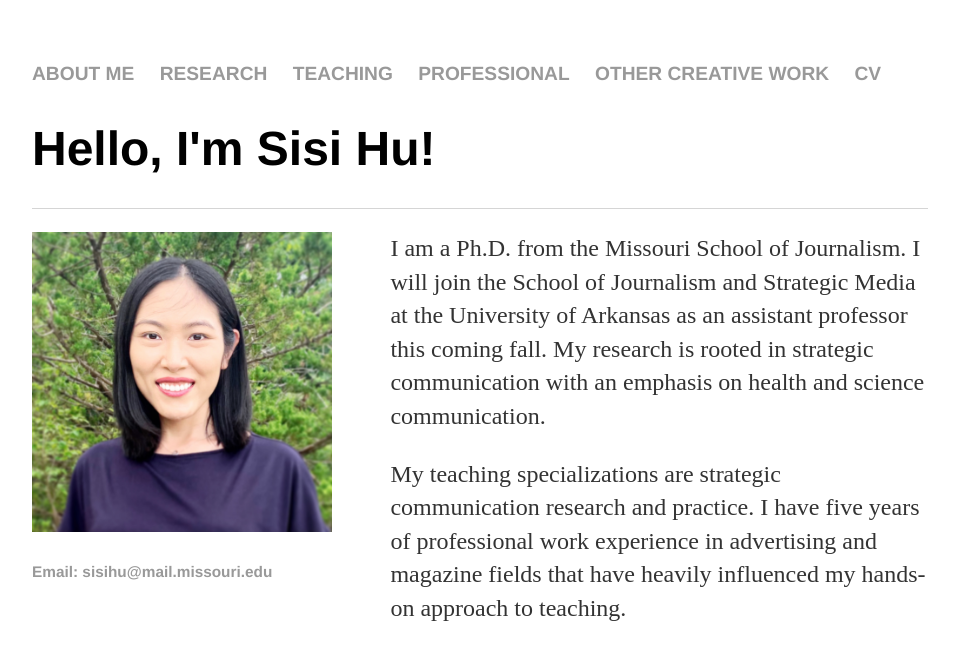
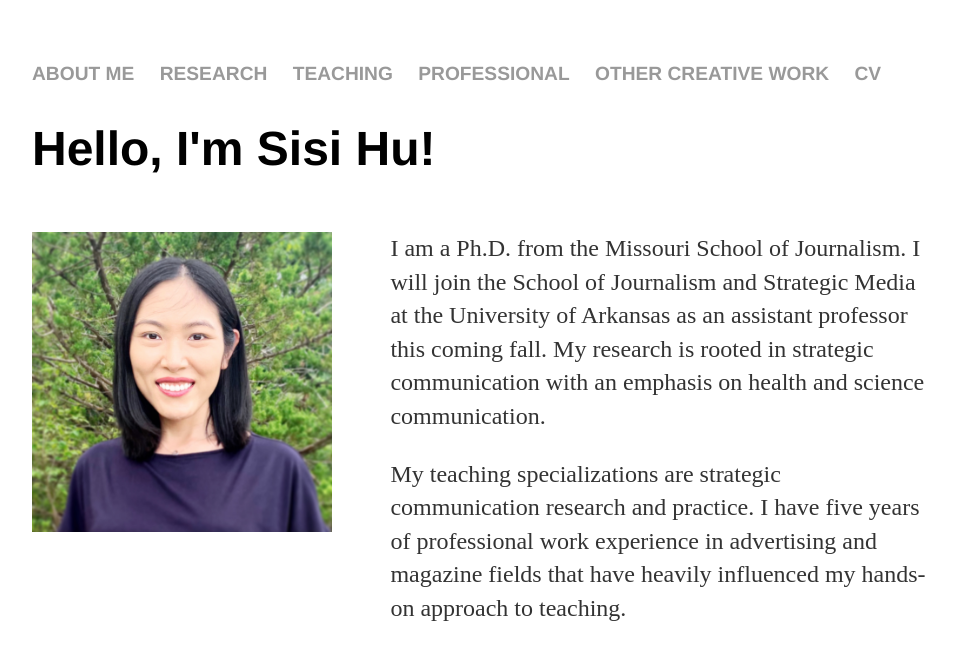
Before and after one commit to sisihuphd/sisihuphd.github.io, a Jekyll site: the page built from index.html, in a window 1280 px wide. Shown: the top 660 px of the page, without its empty margins (160-1116 px from the left). Built offline with Jekyll 4.4.1, drawn with Linux system fonts in a browser that asks for light colours.

Commit message:
Update default.html

```diff
--- a/_layouts/default.html
+++ b/_layouts/default.html
@@ -21,11 +21,6 @@
       {{ content }}
 
 		</div><!-- /.container -->
-		<footer>
-			<ul>
-			<li><a href="mailto:sisihu@mail.missouri.edu">Email: sisihu@mail.missouri.edu</a></li>
-			</ul>
-		</footer>
 	</body>
 
 </html>
```
